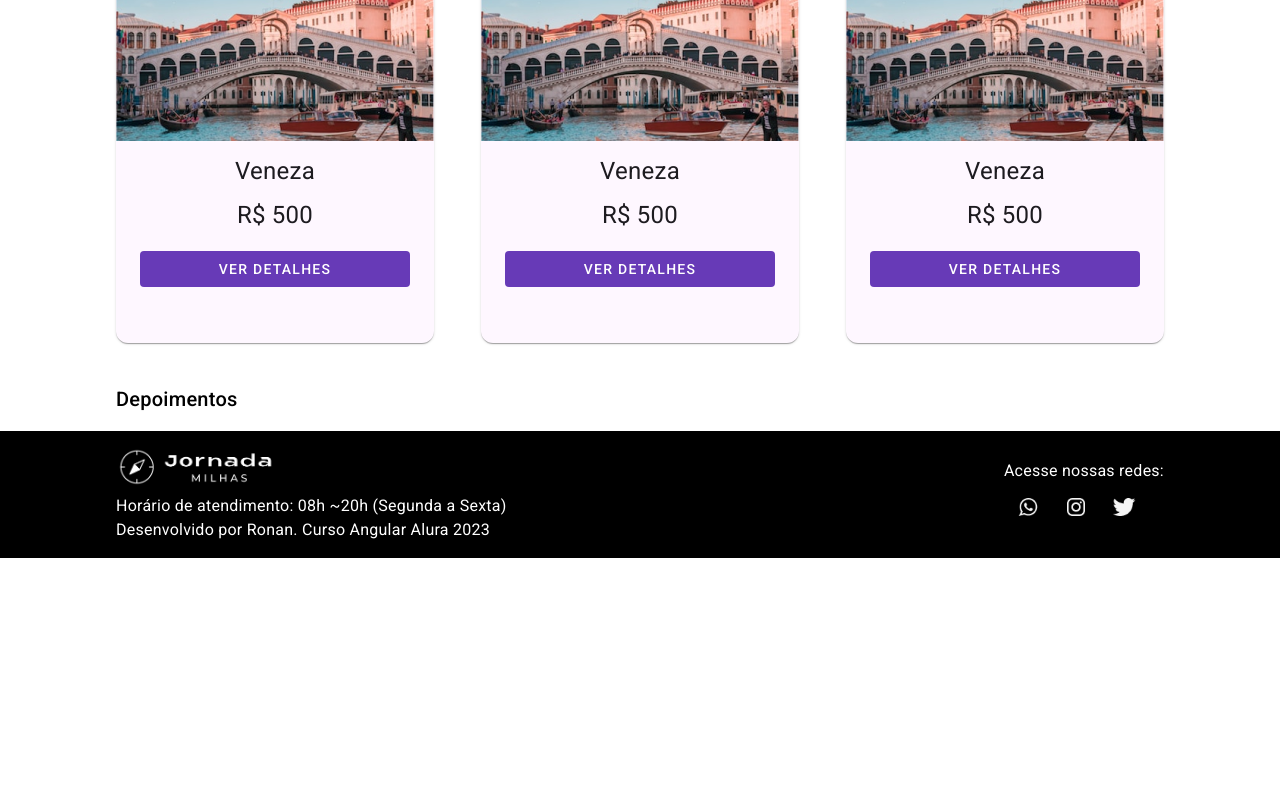
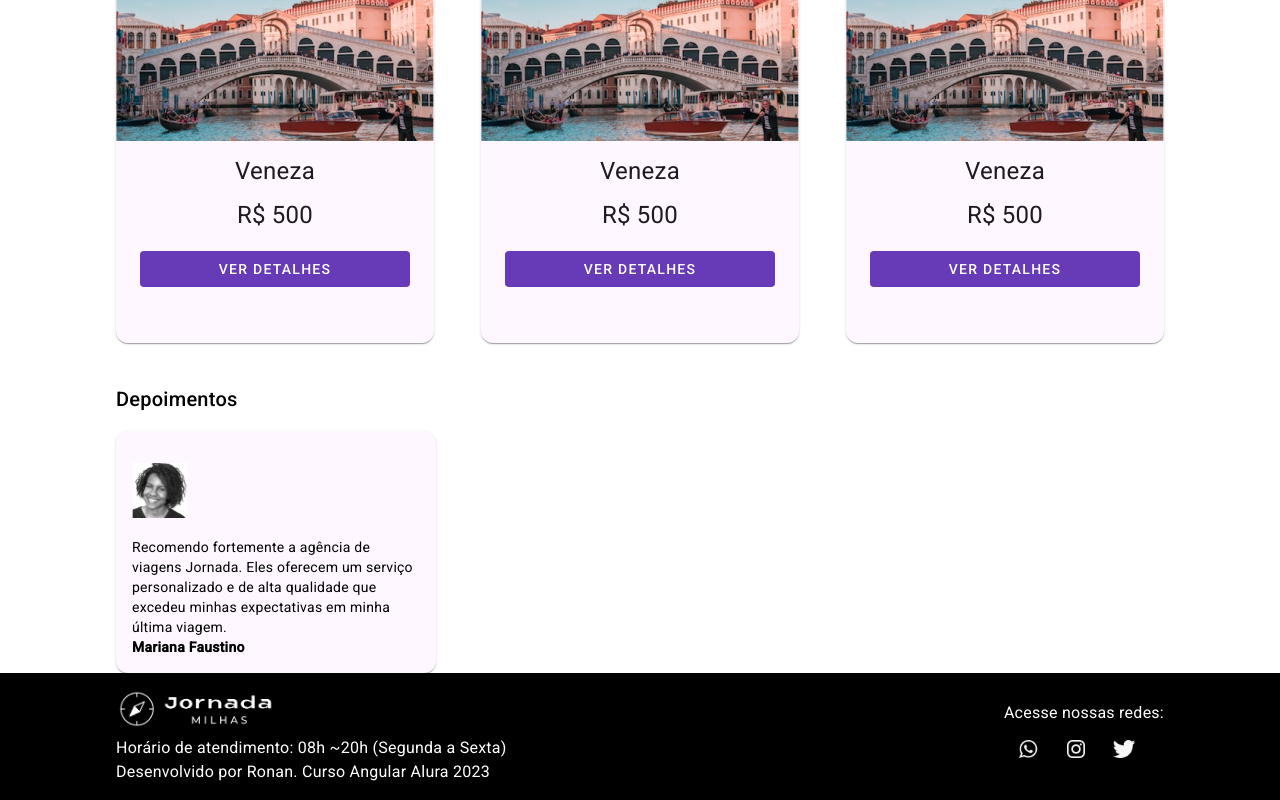
Before and after one commit to rwgit2023/projeto-viagem-angular, an Angular app: page / in a window 1280 px wide. Shown: the part 1485-2285 px from the top of the page. Before the commit the page ends 2043 px from the top, so only its background shows below. Built offline with nearby package versions, Linux system fonts and the light colour scheme.

Commit message:
create card depoiment

```diff
--- a/src/app/pages/home/home.component.html
+++ b/src/app/pages/home/home.component.html
@@ -24,6 +24,8 @@
 
     <h2>Depoimentos</h2>
 
+    <app-card-depoimento></app-card-depoimento>
+
 
 
 
--- a/src/app/shared/card-depoimento/card-depoimento.component.css
+++ b/src/app/shared/card-depoimento/card-depoimento.component.css
@@ -0,0 +1,27 @@
+.depoimento {
+    max-width: 320px;
+    background-color: #FEF7FF;
+    border-radius: 12px;
+    border:  none;
+
+
+}
+.depoimento img{
+
+    max-width: 56px;
+    max-height: 56px;
+    margin-top: 16px;
+
+}
+
+
+.depoimento ul {
+    list-style: none;
+    padding: 0;
+}
+
+
+.depoimento li {
+
+
+}
--- a/src/app/shared/card-depoimento/card-depoimento.component.html
+++ b/src/app/shared/card-depoimento/card-depoimento.component.html
@@ -1,28 +1,12 @@
-<!-- Cards with media area -->
-<mat-card class="example-card">
-    <mat-card-header>
-      <mat-card-title-group>
-        <mat-card-title>Shiba Inu</mat-card-title>
-        <mat-card-subtitle>Small</mat-card-subtitle>
-        <img mat-card-sm-image src="https://material.angular.io/assets/img/examples/shiba2.jpg" >
-      </mat-card-title-group>
-    </mat-card-header>
+<mat-card class="depoimento">
     <mat-card-content>
-      {{longText}}
-    </mat-card-content>
-  </mat-card>
 
+        <img mat-card-image src="assets/imagens/avatar3.png" alt="Avatar da autora do depoimento">
 
+        <ul>
+            <li> {{ depoimento }}</li>
+            <li> <strong>{{ autoria }}</strong> </li>
 
-  <mat-card class="card-busca">
-    <img mat-card-image src="assets/imagens/Veneza.png" alt="Imagem de Veneza">
-    <mat-card-content>
-        <ul>
-            <li>Veneza</li>
-            <li>R$ 500</li>
         </ul>
     </mat-card-content>
-    <mat-card-actions>
-        <button mat-flat-button color = "primary">VER DETALHES</button>
-    </mat-card-actions>
 </mat-card>
--- a/src/app/shared/card-depoimento/card-depoimento.component.ts
+++ b/src/app/shared/card-depoimento/card-depoimento.component.ts
@@ -7,4 +7,11 @@ import { Component } from '@angular/core';
 })
 export class CardDepoimentoComponent {
 
+  depoimento: string = `
+  Recomendo fortemente a agência de viagens Jornada.
+  Eles oferecem um serviço personalizado e de alta qualidade
+  que excedeu minhas expectativas em minha última viagem.
+`
+  autoria : string = 'Mariana Faustino'
+
 }
```
